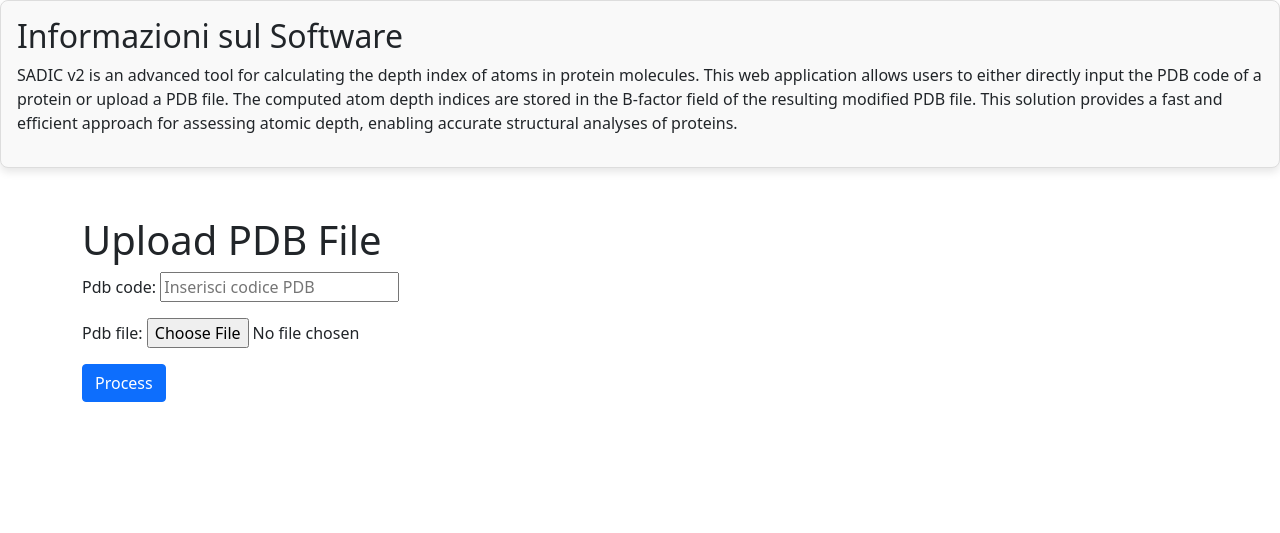
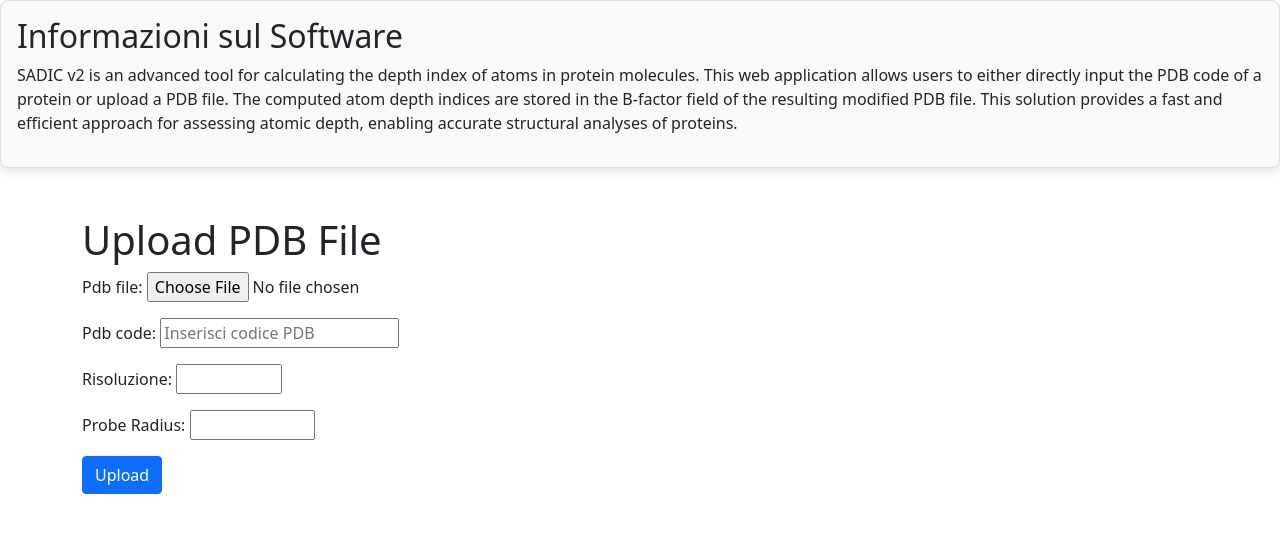
Before and after one commit to nunziati/sadic-web, a Django app: page / in a window 1280 px wide. Shown: the top 533 px of the page. Run offline with Django 5.2, Linux system fonts and the light colour scheme; some libraries are stand-ins or nearby versions.

Commit message:
nuovi campi risoluzione e probe_radius

```diff
--- a/sadicweb/sadicapp/forms.py
+++ b/sadicweb/sadicapp/forms.py
@@ -2,9 +2,26 @@ from django import forms
 from .models import PDBInput
 
 class PDBInputForm(forms.ModelForm):
+    risoluzione = forms.DecimalField(
+        required=False,
+        min_value=0.1,
+        max_value=1.5,
+        decimal_places=2,
+        max_digits=3,
+        label='Risoluzione'
+    )
+    probe_radius = forms.DecimalField(
+        required=False,
+        min_value=1.0,
+        max_value=100.0,
+        decimal_places=2,
+        max_digits=5,
+        label='Probe Radius'
+    )
+
     class Meta:
         model = PDBInput
-        fields = ['pdb_code', 'pdb_file']
+        fields = ['pdb_file', 'pdb_code', 'risoluzione', 'probe_radius']
         widgets = {
             'pdb_code': forms.TextInput(attrs={'placeholder': 'Inserisci codice PDB'}),
         }
--- a/sadicweb/sadicapp/templates/sadicapp/upload_pdb.html
+++ b/sadicweb/sadicapp/templates/sadicapp/upload_pdb.html
@@ -24,10 +24,10 @@
     </div>
 <div class="container mt-5">
     <h1>Upload PDB File</h1>
-    <form method="POST" enctype="multipart/form-data">
+    <form method="post" enctype="multipart/form-data">
         {% csrf_token %}
         {{ form.as_p }}
-        <button type="submit" class="btn btn-primary">Process</button>
+        <button type="submit" class="btn btn-primary">Upload</button>
     </form>
 </div>
 </body>
--- a/sadicweb/sadicapp/views.py
+++ b/sadicweb/sadicapp/views.py
@@ -1,41 +1,78 @@
 import os
+import time
+
 from django.conf import settings
 from django.shortcuts import render
 from django.http import HttpResponse
 from .forms import PDBInputForm
-from .models import PDBInput
+from datetime import datetime
 
-def process_pdb(input, output_path):
+def process_pdb(input, output_path, risoluzione=None, probe_radius=None):
     import subprocess
-    subprocess.run(['sadic', input, "--output", output_path])
+    command = ['sadic', input, "--output", output_path]
+    if risoluzione:
+        command.extend(['--risoluzione', str(risoluzione)])
+    if probe_radius:
+        command.extend(['--probe_radius', str(probe_radius)])
+    subprocess.run(command)
+
+def cleanup_old_files(directory, days_old):
+    now = time.time()
+    cutoff = now - (days_old * 86400)
+
+    for root, dirs, files in os.walk(directory):
+        for filename in files:
+            file_path = os.path.join(root, filename)
+            if os.path.getmtime(file_path) < cutoff:
+                os.remove(file_path)
+                print(f"Deleted {file_path}")
 
 def upload_pdb(request):
+    # Esegui la pulizia dei file vecchi
+    days_old = 5 / (24 * 60)
+    input_dir = os.path.join(settings.MEDIA_ROOT, 'pdb_files')
+    output_dir = os.path.join(settings.MEDIA_ROOT, 'output_files')
+    cleanup_old_files(input_dir, days_old)
+    cleanup_old_files(output_dir, days_old)
+
     if request.method == 'POST':
         form = PDBInputForm(request.POST, request.FILES)
         if form.is_valid():
             # Salva i dati
             pdb_input = form.save()
 
+            # Genera un timestamp
+            timestamp = datetime.now().strftime('%Y%m%d%H%M%S')
+
             # Creiamo una cartella per i file di output
             output_dir = os.path.join(settings.MEDIA_ROOT, 'output_files')
             os.makedirs(output_dir, exist_ok=True)
 
-            # Determina il percorso del file caricato
-            input_path = None
             if pdb_input.pdb_file:  # Se l'utente ha caricato un file
                 input_arg = pdb_input.pdb_file.path
+                input_filename = os.path.basename(input_arg)
+                input_filename_with_timestamp = f"{timestamp}_{input_filename}"
+                input_arg_with_timestamp = os.path.join(os.path.dirname(input_arg), input_filename_with_timestamp)
+                os.rename(input_arg, input_arg_with_timestamp)
+                input_arg = input_arg_with_timestamp
+                output_filename = input_filename_with_timestamp
             elif pdb_input.pdb_code:  # Se l'utente ha inserito un codice
                 input_arg = pdb_input.pdb_code
+                output_filename = f'{timestamp}_{input_arg}.pdb'
 
-            output_path = os.path.join(output_dir, f'{input_arg}.pdb')
+            output_path = os.path.join(output_dir, output_filename)
+
+            # Ottieni i valori di risoluzione e probe_radius
+            risoluzione = form.cleaned_data.get('risoluzione')
+            probe_radius = form.cleaned_data.get('probe_radius')
 
             # Elabora il file
-            process_pdb(input_arg, output_path)
+            process_pdb(input_arg, output_path, risoluzione, probe_radius)
 
             # Fornisci il file per il download
             with open(output_path, 'rb') as f:
                 response = HttpResponse(f.read(), content_type='application/octet-stream')
-                response['Content-Disposition'] = f'attachment; filename="{input_arg}.pdb"'
+                response['Content-Disposition'] = f'attachment; filename="{output_filename}"'
                 return response
     else:
         form = PDBInputForm()
--- a/todo.txt
+++ b/todo.txt
@@ -4,7 +4,7 @@
 - Un po' di documentazione
 - Log degli update
 - Qualche miglioramento grafico (Immagini, riquadrino intorno al form, allineare gli elementi del form)
-- Loghi unis, unifi, diism, dipartimento di neri, structural biology lab
+- Loghi unisi, unifi, diism, dipartimento di neri, structural biology lab
 - Altra tipologia di input: file testuale con lista codici pdb
 - Possibilità di settare alcuni parametri di sadic (risoluzione, probe_radius) (con controlli su valori ammissibili)
 - Progress bar per progresso dell'elaborazione
```
